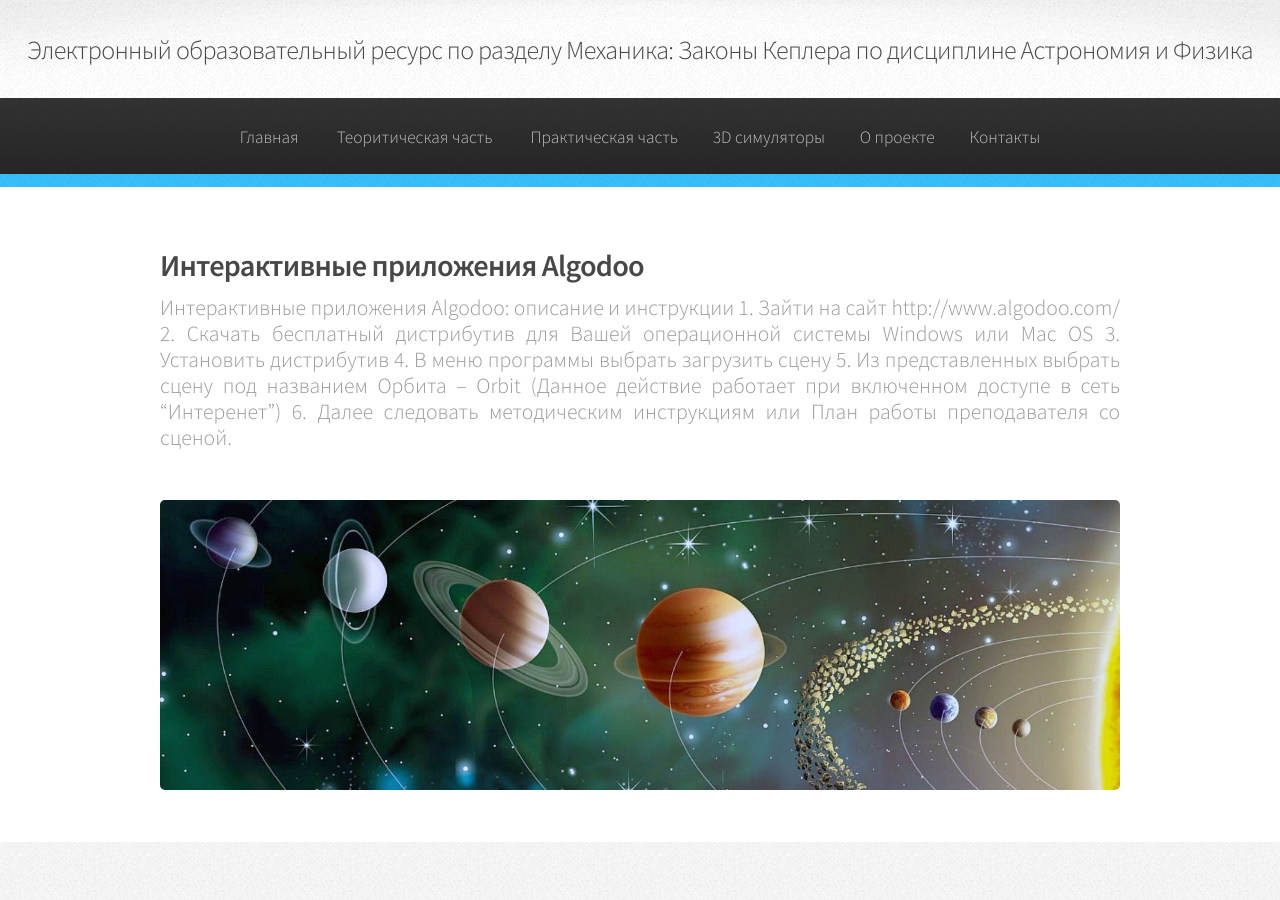
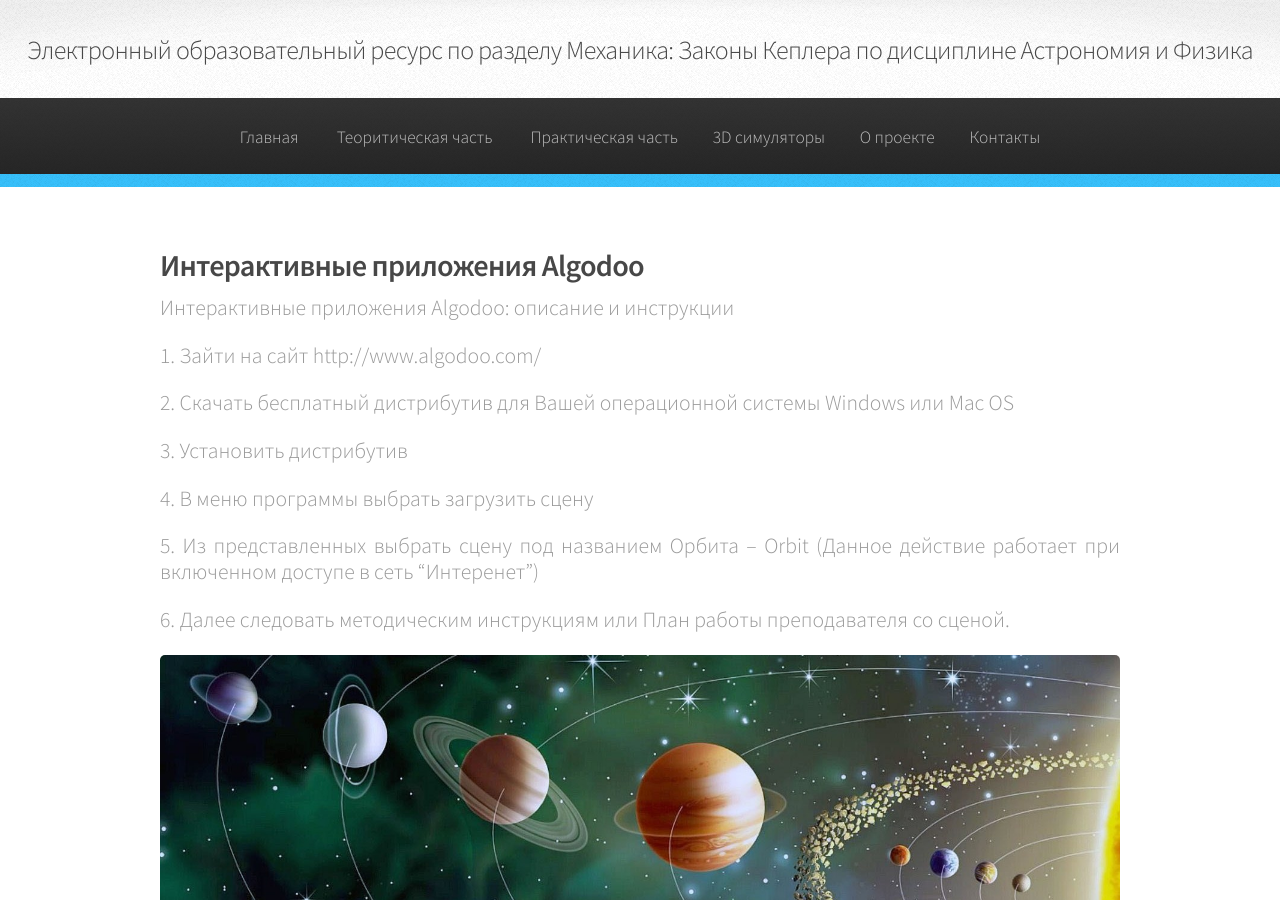
Before and after one commit to VlPop/VlPop.github.io, a Jekyll site: the page built from 2P_Practic_Algodoo.html, in a window 1280 px wide and 900 px high. Built offline with Jekyll 4.4.1, drawn with Linux system fonts in a browser that asks for light colours.

Commit message:
Update 2P_Practic_Algodoo.html

```diff
--- a/2P_Practic_Algodoo.html
+++ b/2P_Practic_Algodoo.html
@@ -13,16 +13,13 @@ layout: default
 					<article>
 						<header>
 							<h2>Интерактивные приложения Algodoo</h2>
-							 <p align="justify">
-							Интерактивные приложения Algodoo: описание и инструкции
-								1.  Зайти на сайт http://www.algodoo.com/
-								2.  Скачать бесплатный дистрибутив для Вашей операционной системы Windows или Mac OS
-								3.  Установить дистрибутив
-								4.  В меню программы выбрать загрузить сцену
-								5.  Из представленных выбрать сцену под названием Орбита – Orbit
-								(Данное действие работает при включенном доступе в сеть “Интеренет”)
-								6.  Далее следовать методическим инструкциям или План работы преподавателя со сценой.
-</p>
+							<p align="justify">Интерактивные приложения Algodoo: описание и инструкции
+							<p align="justify"> 1.  Зайти на сайт http://www.algodoo.com/<p/>
+							<p align="justify"> 2.  Скачать бесплатный дистрибутив для Вашей операционной системы Windows или Mac OS <p/>
+							<p align="justify"> 3.  Установить дистрибутив<p/>
+							<p align="justify"> 4.  В меню программы выбрать загрузить сцену<p/>
+							<p align="justify"> 5.  Из представленных выбрать сцену под названием Орбита – Orbit (Данное действие работает при включенном доступе в сеть “Интеренет”)<p/>
+							<p align="justify"> 6.  Далее следовать методическим инструкциям или План работы преподавателя со сценой.<p/>
 						</header>
 						<span class="image featured"><img src="{{ site.baseurl }}/assets/images/banner.jpg" alt="" /></span>
 					</article>
```
